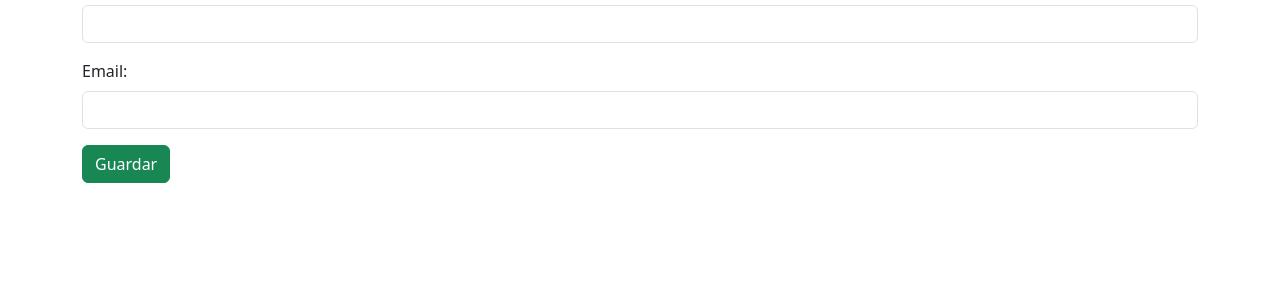
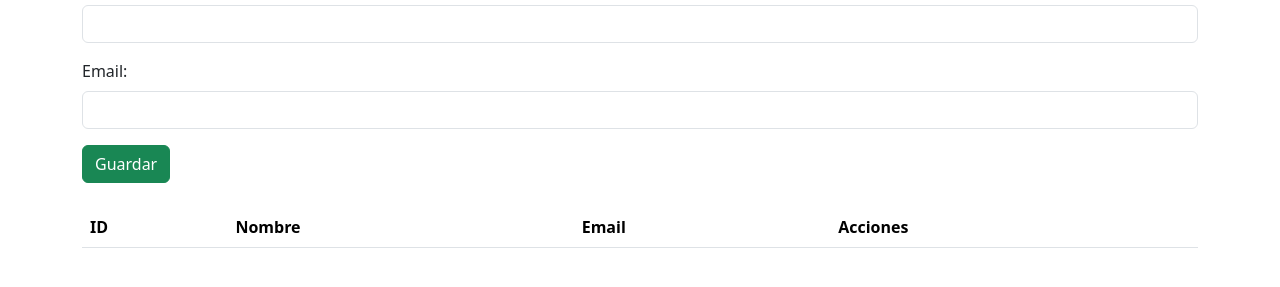
Before and after one commit to MiguelAngelRamos/crud-javascript-poo, a plain HTML site: page index.html in a window 1280 px wide. Shown: the part 131-418 px from the top of the page. Drawn offline with nearby package versions, Linux system fonts and the light colour scheme.

Commit message:
interfaz grafica lista

```diff
--- a/index.html
+++ b/index.html
@@ -28,7 +28,23 @@
       <button type="submit" class="btn btn-success">Guardar</button>
 
      </form>
+
+     <table class="table mt-4">
+      <thead>
+        <tr>
+          <th>ID</th>
+          <th>Nombre</th>
+          <th>Email</th>
+          <th>Acciones</th>
+        </tr>
+      </thead>
+      <tbody id="userTableBody">
+
+      </tbody>
+    </table>
+
     </div>
+
 
 
     <script src="https://cdn.jsdelivr.net/npm/bootstrap@5.3.3/dist/js/bootstrap.bundle.min.js" integrity="sha384-YvpcrYf0tY3lHB60NNkmXc5s9fDVZLESaAA55NDzOxhy9GkcIdslK1eN7N6jIeHz" crossorigin="anonymous"></script>
```
